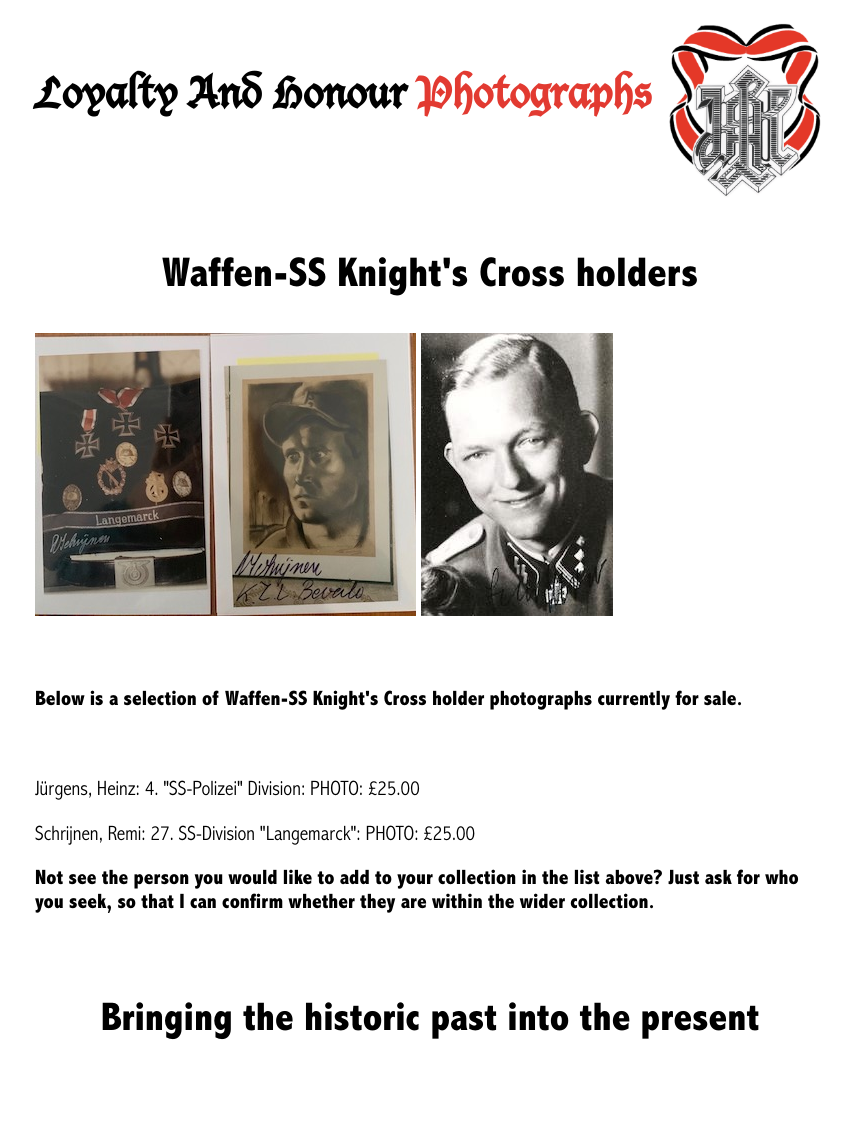
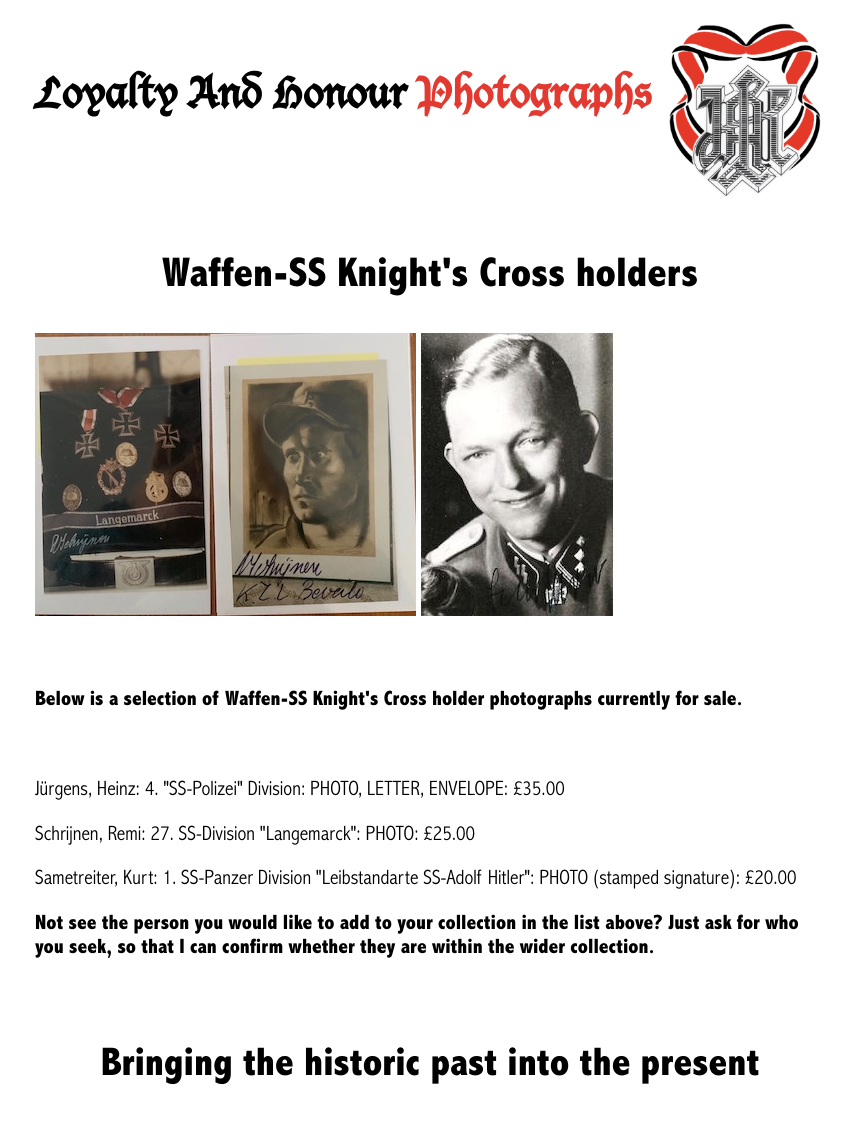
Before and after one commit to lahphotographs/lahphotographs.github.com, a Jekyll site: the page built from Waffen_SS_photos.md, in a window 1280 px wide. Shown: the whole page, without its empty margins (210-1062 px from the left). Built offline with Jekyll 4.4.1, drawn with Linux system fonts in a browser that asks for light colours; before the commit the page ends 1081 px from its top, so only the background shows below that.

Commit message:
Update Waffen_SS_photos.md

```diff
--- a/Waffen_SS_photos.md
+++ b/Waffen_SS_photos.md
@@ -12,7 +12,8 @@ permalink: /waffen_ss_photos.html
 <br />
 <p><b>Below is a selection of Waffen-SS Knight's Cross holder photographs currently for sale.</b></p>
 <br />
-<p>Jürgens,	Heinz: 4. "SS-Polizei" Division:	PHOTO:	£25.00
+<p>Jürgens,	Heinz: 4. "SS-Polizei" Division:	PHOTO, LETTER, ENVELOPE:	£35.00
 <p>Schrijnen,	Remi:	27. SS-Division "Langemarck":	PHOTO: £25.00
+<p>Sametreiter,	Kurt:	1. SS-Panzer Division "Leibstandarte SS-Adolf Hitler":	PHOTO (stamped signature): £20.00
 <br />
 <p><b><centre>Not see the person you would like to add to your collection in the list above? Just ask for who you seek, so that I can confirm whether they are within the wider collection.
```
